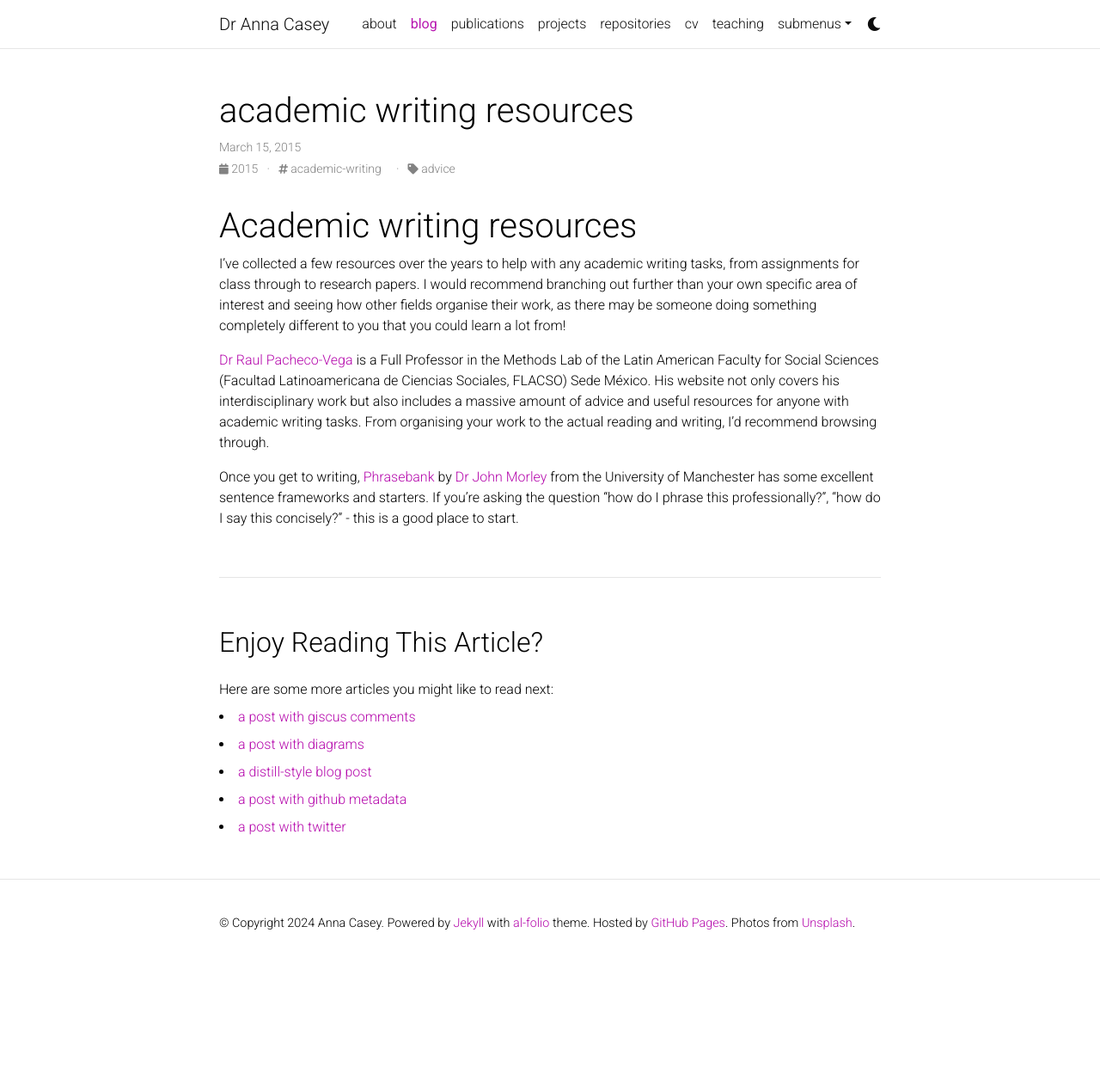
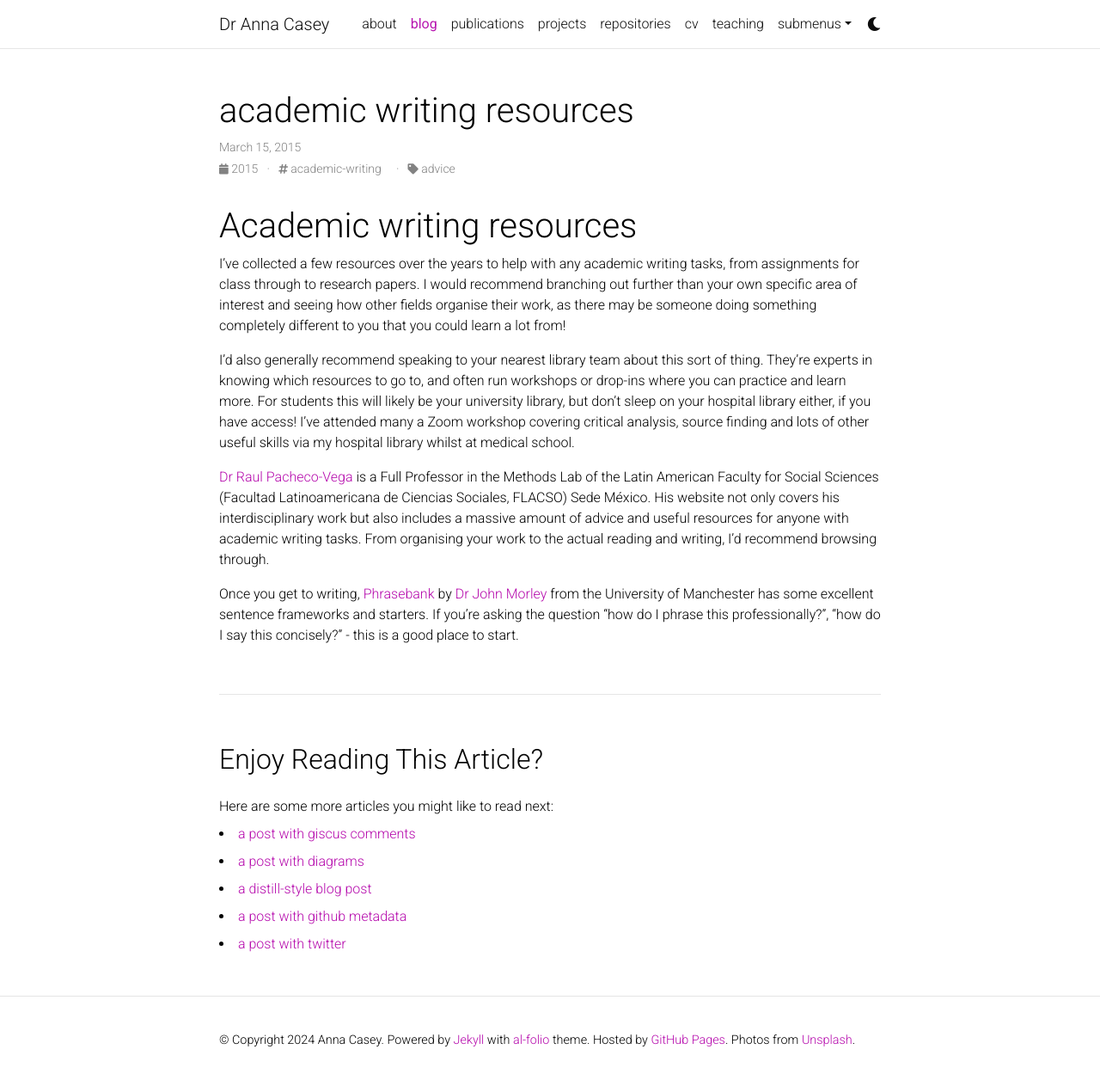
Before and after one commit to annacasey97/annacasey97.github.io, a Jekyll site: the page built from _posts/2024-12-30-academic-writing-resources.md, in a window 1280 px wide and 1261 px high. Shown: the top 1256 px of the window at 86% size. Built offline with Jekyll 4.4.1, drawn with Linux system fonts in a browser that asks for light colours; comment, search, counter and statistics services are not loaded; a style sheet for code colours, icons or effects is not loaded.

Commit message:
Update 2024-12-30-academic-writing-resources.md

```diff
--- a/_posts/2024-12-30-academic-writing-resources.md
+++ b/_posts/2024-12-30-academic-writing-resources.md
@@ -11,6 +11,8 @@ hidden: false
 
 I've collected a few resources over the years to help with any academic writing tasks, from assignments for class through to research papers. I would recommend branching out further than your own specific area of interest and seeing how other fields organise their work, as there may be someone doing something completely different to you that you could learn a lot from!
 
+I'd also generally recommend speaking to your nearest library team about this sort of thing. They're experts in knowing which resources to go to, and often run workshops or drop-ins where you can practice and learn more. For students this will likely be your university library, but don't sleep on your hospital library either, if you have access! I've attended many a Zoom workshop covering critical analysis, source finding and lots of other useful skills via my hospital library whilst at medical school.
+
 [Dr Raul Pacheco-Vega](https://www.raulpacheco.org/) is a Full Professor in the Methods Lab of the Latin American Faculty for Social Sciences (Facultad Latinoamericana de Ciencias Sociales, FLACSO) Sede México. His website not only covers his interdisciplinary work but also includes a massive amount of advice and useful resources for anyone with academic writing tasks. From organising your work to the actual reading and writing, I'd recommend browsing through.
 
 Once you get to writing, [Phrasebank](https://www.phrasebank.manchester.ac.uk/) by [Dr John Morley](https://www.phrasebank.manchester.ac.uk/dr-john-morley/) from the University of Manchester has some excellent sentence frameworks and starters. If you're asking the question "how do I phrase this professionally?", "how do I say this concisely?" - this is a good place to start.
```
